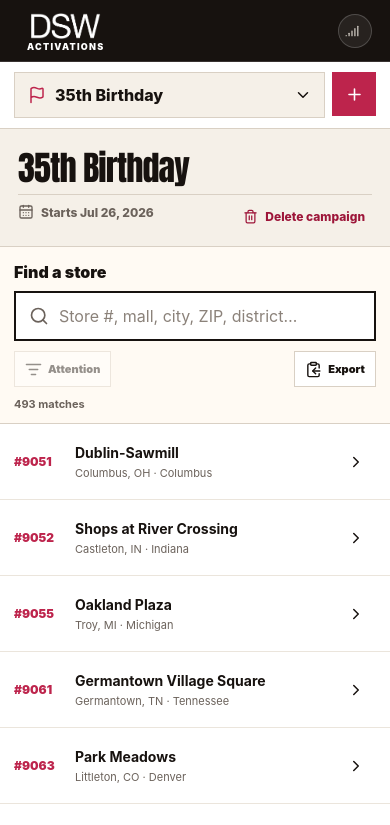
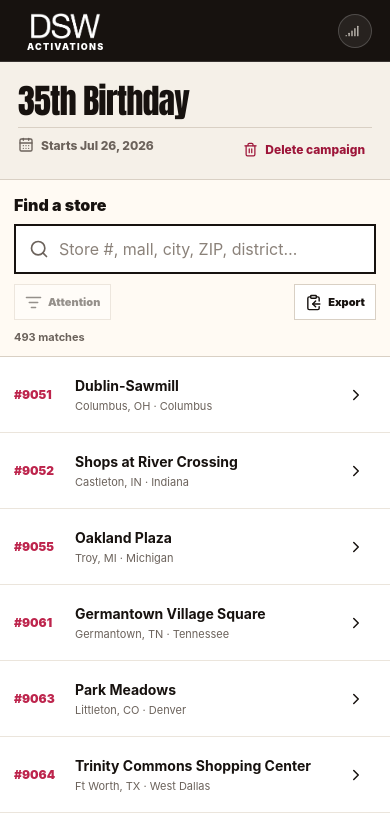
Before and after one commit to oravecz/dsw-store-locator, a React (Vite) app: page / in a window 390 px wide. Shown: the top 825 px of the page. Built offline with nearby package versions, Linux system fonts and the light colour scheme.

Commit message:
Add pull-down campaign controls

```diff
--- a/src/App.tsx
+++ b/src/App.tsx
@@ -25,6 +25,7 @@
 } from "lucide-react";
 import {
   type FormEvent,
+  type PointerEvent,
   type TouchEvent,
   useEffect,
   useMemo,
@@ -39,6 +40,7 @@
   saveCampaigns,
   selectInitialCampaign,
 } from "./lib/campaigns";
+import { isCampaignDrawerPull } from "./lib/campaign-drawer";
 import { nearestStores } from "./lib/distance";
 import {
   buildIssueExport,
@@ -161,8 +163,10 @@
   const [exportStatus, setExportStatus] = useState("");
   const [campaignFormOpen, setCampaignFormOpen] = useState(false);
   const [campaignDeleteOpen, setCampaignDeleteOpen] = useState(false);
+  const [campaignPickerRevealed, setCampaignPickerRevealed] = useState(false);
   const detailPanelRef = useRef<HTMLElement>(null);
   const swipeStartRef = useRef<SwipePoint | null>(null);
+  const campaignPullStartRef = useRef<SwipePoint | null>(null);
 
   useEffect(() => {
     const onOnline = () => setIsOnline(true);
@@ -207,7 +211,17 @@
     setEditingIssueId(null);
     setFormOpen(false);
     setCampaignDeleteOpen(false);
+    setCampaignPickerRevealed(false);
   }, [campaignId]);
+
+  useEffect(() => {
+    if (!campaignPickerRevealed) return;
+    const hideOnScroll = () => {
+      if (window.scrollY > 4) setCampaignPickerRevealed(false);
+    };
+    window.addEventListener("scroll", hideOnScroll, { passive: true });
+    return () => window.removeEventListener("scroll", hideOnScroll);
+  }, [campaignPickerRevealed]);
 
   const campaign = campaigns.find((item) => item.id === campaignId) ?? null;
   const selectedStoreNumber = storeHistory.at(-1);
@@ -392,6 +406,7 @@
     };
     setCampaigns((current) => [...current, newCampaign]);
     setCampaignId(newCampaign.id);
+    setCampaignPickerRevealed(false);
     setCampaignFormOpen(false);
     event.currentTarget.reset();
   };
@@ -446,8 +461,44 @@
     setInstallPrompt(null);
   };
 
+  const handleCampaignPullStart = (event: PointerEvent<HTMLDivElement>) => {
+    if (
+      !campaign ||
+      campaignPickerRevealed ||
+      campaignFormOpen ||
+      campaignDeleteOpen ||
+      window.scrollY > 1
+    ) {
+      campaignPullStartRef.current = null;
+      return;
+    }
+    campaignPullStartRef.current = { x: event.clientX, y: event.clientY };
+  };
+
+  const handleCampaignPullEnd = (event: PointerEvent<HTMLDivElement>) => {
+    const start = campaignPullStartRef.current;
+    campaignPullStartRef.current = null;
+    if (
+      start &&
+      isCampaignDrawerPull(
+        start,
+        { x: event.clientX, y: event.clientY },
+        window.scrollY,
+      )
+    ) {
+      setCampaignPickerRevealed(true);
+    }
+  };
+
   return (
-    <div className="app-shell">
+    <div
+      className="app-shell"
+      onPointerDown={handleCampaignPullStart}
+      onPointerUp={handleCampaignPullEnd}
+      onPointerCancel={() => {
+        campaignPullStartRef.current = null;
+      }}
+    >
       <header className="app-header">
         <a className="brand" href="#top" aria-label="DSW Activations">
           <BrandLockup className="header-lockup" />
@@ -470,7 +521,15 @@
         </div>
       </header>
 
-      <section className="campaign-strip" id="top">
+      <section
+        className={`campaign-strip ${
+          campaign ? "campaign-strip-collapsible" : ""
+        } ${campaignPickerRevealed ? "revealed" : ""}`}
+        id="top"
+        onFocusCapture={() => {
+          if (campaign) setCampaignPickerRevealed(true);
+        }}
+      >
         <label htmlFor="campaign">Active campaign</label>
         <div className="campaign-picker">
           <div className="select-wrap">
@@ -478,7 +537,10 @@
             <select
               id="campaign"
               value={campaignId}
-              onChange={(event) => setCampaignId(event.target.value)}
+              onChange={(event) => {
+                setCampaignId(event.target.value);
+                setCampaignPickerRevealed(false);
+              }}
             >
               <option value="">Choose a campaign</option>
               <CampaignOptionGroups groups={campaignGroups} />
@@ -488,7 +550,10 @@
           <button
             className="add-campaign-button"
             type="button"
-            onClick={() => setCampaignFormOpen((current) => !current)}
+            onClick={() => {
+              setCampaignPickerRevealed(false);
+              setCampaignFormOpen((current) => !current);
+            }}
             aria-label="Add campaign"
             aria-expanded={campaignFormOpen}
             aria-controls="campaign-form"
--- /dev/null
+++ b/src/lib/campaign-drawer.ts
@@ -0,0 +1,20 @@
+import type { SwipePoint } from "./store-navigation";
+
+const pullStartZone = 88;
+const minimumPullDistance = 64;
+
+export function isCampaignDrawerPull(
+  start: SwipePoint,
+  end: SwipePoint,
+  scrollTop: number,
+) {
+  const verticalDistance = end.y - start.y;
+  const horizontalDistance = Math.abs(end.x - start.x);
+
+  return (
+    scrollTop <= 1 &&
+    start.y <= pullStartZone &&
+    verticalDistance >= minimumPullDistance &&
+    verticalDistance > horizontalDistance * 1.25
+  );
+}
--- a/src/styles.css
+++ b/src/styles.css
@@ -1429,6 +1429,11 @@
 }
 
 @media (max-width: 680px) {
+  html,
+  body {
+    overscroll-behavior-y: none;
+  }
+
   body {
     background: var(--paper);
   }
@@ -1436,6 +1441,7 @@
   .app-header {
     min-height: 62px;
     padding-block: 10px;
+    touch-action: none;
   }
 
   .header-lockup {
@@ -1461,6 +1467,32 @@
     grid-template-columns: 1fr;
     gap: 7px;
     padding: 10px 14px;
+  }
+
+  .campaign-strip.campaign-strip-collapsible {
+    position: fixed;
+    right: 0;
+    left: 0;
+    z-index: 19;
+    transform: translateY(calc(-100% - 2px));
+    visibility: hidden;
+    opacity: 0;
+    pointer-events: none;
+    box-shadow: 0 5px 14px rgb(23 18 15 / 14%);
+    transition:
+      transform 180ms ease,
+      opacity 180ms ease,
+      visibility 0s linear 180ms;
+  }
+
+  .campaign-strip.campaign-strip-collapsible.revealed {
+    transform: translateY(0);
+    visibility: visible;
+    opacity: 1;
+    pointer-events: auto;
+    transition:
+      transform 180ms ease,
+      opacity 180ms ease;
   }
 
   .campaign-strip > label {
```
Also changed, not shown: 2 other files (tests, documents, lock files or other folders).
